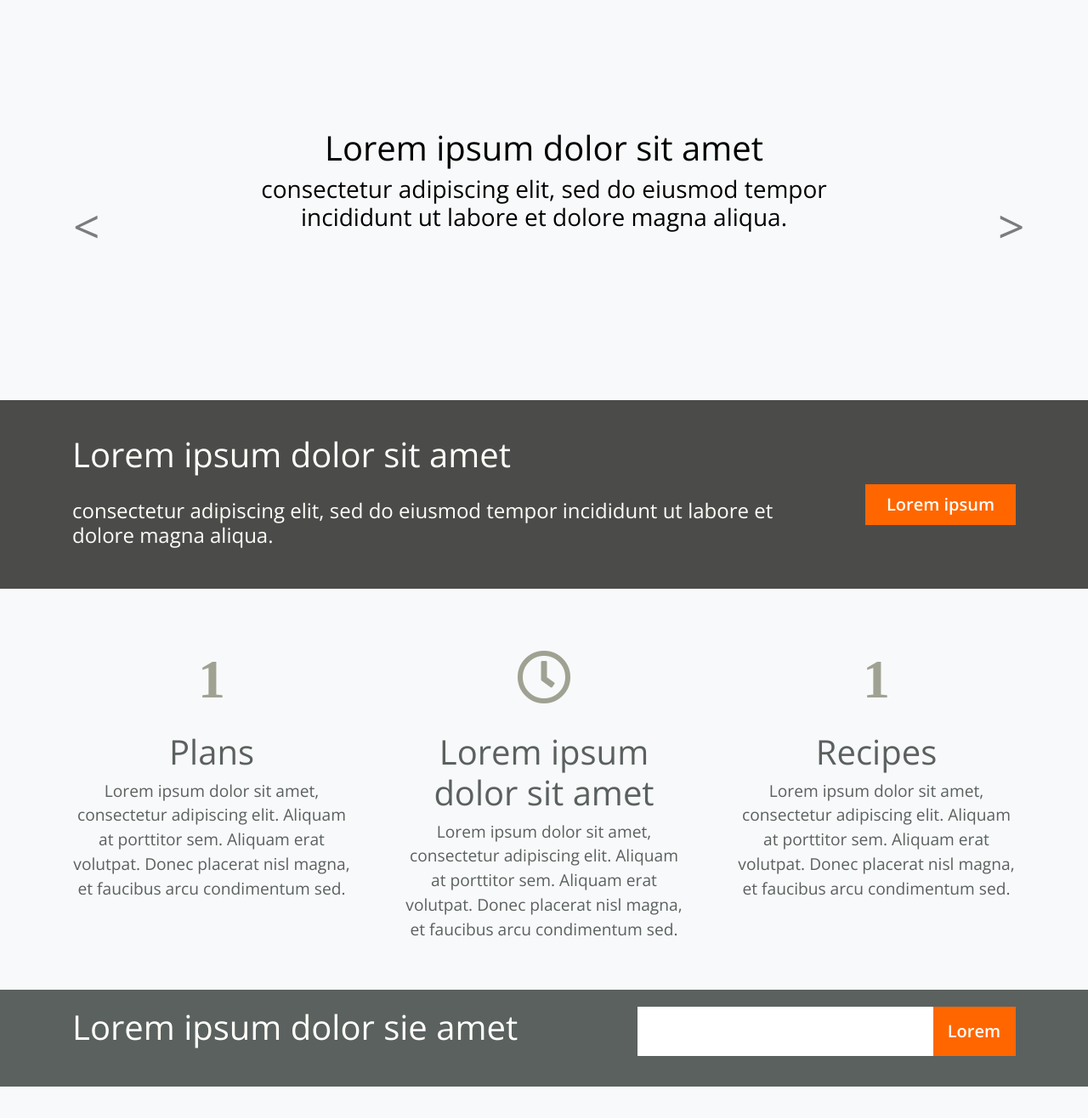
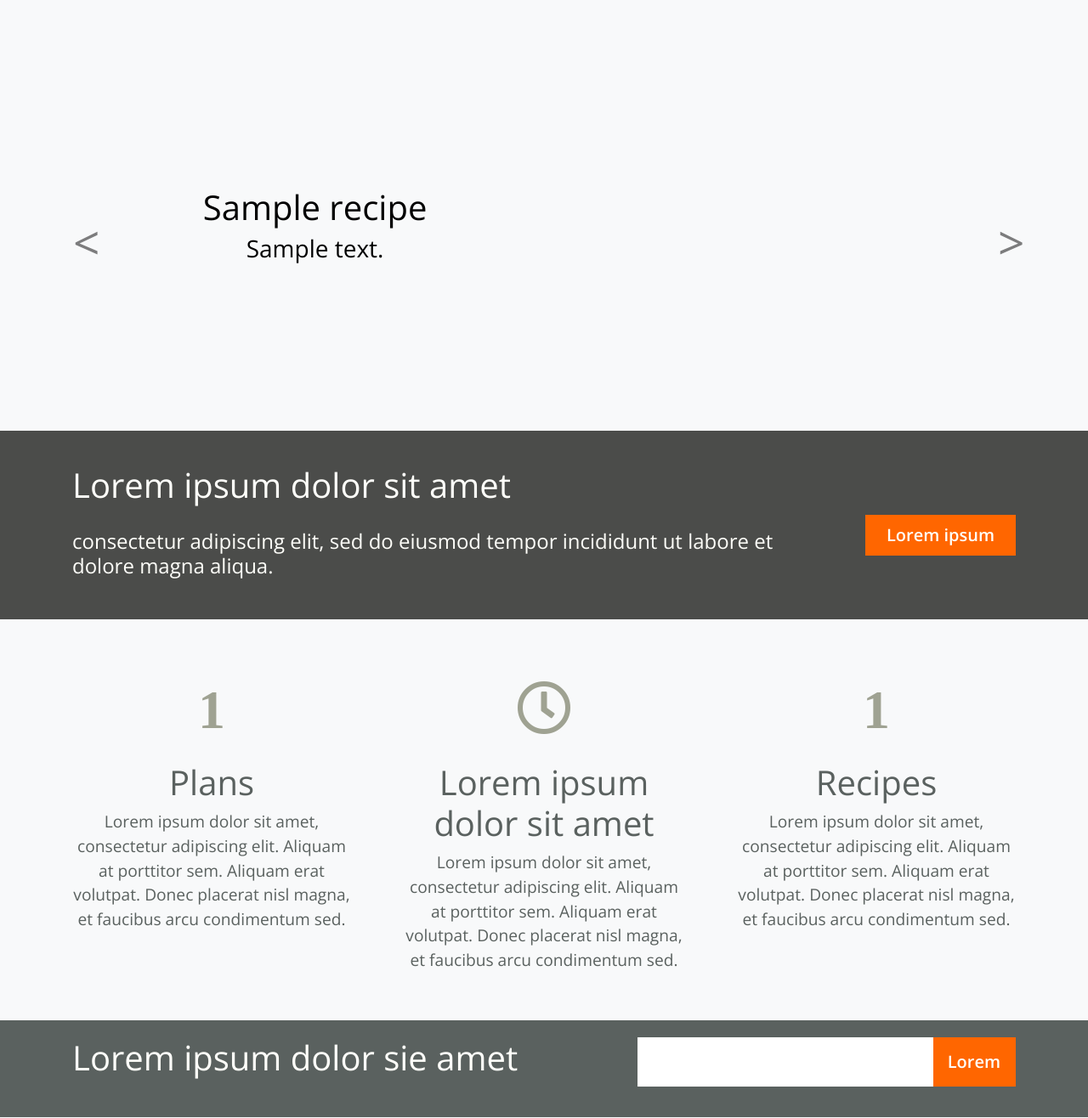
Before and after one commit to JoannaGradowska/CL-ScrumLabProject, a Django app: template jedzonko/templates/index.html in a window 1280 px wide. Shown: the part 101-1417 px from the top of the page at 85% size. Run offline with Django 3.2, Linux system fonts and the light colour scheme; the template is opened without the code that fills it: most values are stand-ins (such as "Sample title", 1, 10 or a date in 2020); some libraries are stand-ins or nearby versions; some web fonts are replaced.

Commit message:
wyswietlanie przepisow na stronie

```diff
--- a/jedzonko/templates/index.html
+++ b/jedzonko/templates/index.html
@@ -6,12 +6,14 @@
     <meta charset="utf-8">
     <meta name="viewport" content="width=device-width, initial-scale=1, shrink-to-fit=no">
     <title>Zaplanuj Jedzonko</title>
-    <link rel="stylesheet" href="https://stackpath.bootstrapcdn.com/bootstrap/4.1.3/css/bootstrap.min.css" integrity="sha384-MCw98/SFnGE8fJT3GXwEOngsV7Zt27NXFoaoApmYm81iuXoPkFOJwJ8ERdknLPMO"
+    <link rel="stylesheet" href="https://stackpath.bootstrapcdn.com/bootstrap/4.1.3/css/bootstrap.min.css"
+          integrity="sha384-MCw98/SFnGE8fJT3GXwEOngsV7Zt27NXFoaoApmYm81iuXoPkFOJwJ8ERdknLPMO"
           crossorigin="anonymous">
     <link href="https://fonts.googleapis.com/css?family=Charmonman:400,700|Open+Sans:400,600,700&amp;subset=latin-ext"
           rel="stylesheet">
     <link rel="stylesheet" href="{% static "css/style.css" %}">
-    <link rel="stylesheet" href="https://use.fontawesome.com/releases/v5.5.0/css/all.css" integrity="sha384-B4dIYHKNBt8Bc12p+WXckhzcICo0wtJAoU8YZTY5qE0Id1GSseTk6S+L3BlXeVIU" crossorigin="anonymous">
+    <link rel="stylesheet" href="https://use.fontawesome.com/releases/v5.5.0/css/all.css"
+          integrity="sha384-B4dIYHKNBt8Bc12p+WXckhzcICo0wtJAoU8YZTY5qE0Id1GSseTk6S+L3BlXeVIU" crossorigin="anonymous">
 </head>
 
 <body>
@@ -45,33 +47,18 @@
 <section class="padding-large bg-light">
     <div id="carouselExampleControls" class="carousel slide main-slider" data-ride="carousel">
         <div class="carousel-inner container">
-                <div class="carousel-item active">
+            {% for recipe in random_recipes %}
+            <div class="carousel-item{% if forloop.counter == 1 %} active{% endif %}">
                 <div class="container w-75 d-flex">
                     <div class="carousel-caption d-block">
-                            <h1>Lorem ipsum dolor sit amet</h1>
-                            <h3> consectetur adipiscing elit, sed do eiusmod tempor incididunt ut labore et dolore
-                                magna aliqua.</h3>
+                        <i class="fas icon-details">
+                        </i>
+                        <h1>{{ recipe.name }}</h1>
+                        <h3>{{ recipe.description }}</h3>
                     </div>
                 </div>
             </div>
-                <div class="carousel-item">
-                    <div class="container w-75 d-flex">
-                        <div class="carousel-caption d-block">
-                            <h1>Torem ipsum dolor sit amet</h1>
-                            <h3> consectetur adipiscing elit, sed do eiusmod tempor incididunt ut labore et dolore
-                                magna aliqua.</h3>
-                        </div>
-                    </div>
-                </div>
-                <div class="carousel-item">
-                    <div class="container w-75 d-flex">
-                        <div class="carousel-caption d-block">
-                            <h1>Borem ipsum dolor sit amet</h1>
-                            <h3> consectetur adipiscing elit, sed do eiusmod tempor incididunt ut labore et dolore
-                                magna aliqua.</h3>
-                        </div>
-                    </div>
-                </div>
+             {% endfor %}
         </div>
         <a class="carousel-control-prev" href="#carouselExampleControls" role="button" data-slide="prev">
             <span class="carousel-control-prev-icon" aria-hidden="true"></span>
@@ -106,20 +93,23 @@
                 {#                        <i class="fas fa-check icon-details"></i>#}
                 <i class="fas icon-details">{{ plans_counter }}</i>
                 <h1>Plans</h1>
-                        <p>Lorem ipsum dolor sit amet, consectetur adipiscing elit. Aliquam at porttitor sem.  Aliquam erat volutpat. Donec placerat nisl magna, et faucibus arcu condimentum sed.
+                <p>Lorem ipsum dolor sit amet, consectetur adipiscing elit. Aliquam at porttitor sem. Aliquam erat
+                    volutpat. Donec placerat nisl magna, et faucibus arcu condimentum sed.
                 </p>
             </div>
             <div class="col text-center pr-4 pl-4 mr-4 ml-4">
                 <i class="far fa-clock icon-details"></i>
                 <h1>Lorem ipsum dolor sit amet</h1>
-                        <p>Lorem ipsum dolor sit amet, consectetur adipiscing elit. Aliquam at porttitor sem.  Aliquam erat volutpat. Donec placerat nisl magna, et faucibus arcu condimentum sed.
+                <p>Lorem ipsum dolor sit amet, consectetur adipiscing elit. Aliquam at porttitor sem. Aliquam erat
+                    volutpat. Donec placerat nisl magna, et faucibus arcu condimentum sed.
                 </p>
             </div>
             <div class="col text-center">
                 {#                        <i class="fas fa-list icon-details"></i>#}
                 <i class="fas icon-details">{{ recipes_counter }}</i>
                 <h1>Recipes</h1>
-                        <p>Lorem ipsum dolor sit amet, consectetur adipiscing elit. Aliquam at porttitor sem.  Aliquam erat volutpat. Donec placerat nisl magna, et faucibus arcu condimentum sed.
+                <p>Lorem ipsum dolor sit amet, consectetur adipiscing elit. Aliquam at porttitor sem. Aliquam erat
+                    volutpat. Donec placerat nisl magna, et faucibus arcu condimentum sed.
                 </p>
             </div>
         </div>
@@ -158,7 +148,9 @@
 
             <div class="col-7 ml-4">
                 <h1 class="pb-1">Zaplanuj Jedzonko by Maria Iksińska</h1>
-                    <p>Aplikacja dla ludzi, którzy dbają o swoje zdrowie i chcą planować swoje posiłki. Jest to dużo łatwiejsze, niż myślisz - spróbuj! Podziel się przepisem, zobacz co jedzą inni, przygotuj zdrowy i smaczny posiłek o każdej porze :)
+                <p>Aplikacja dla ludzi, którzy dbają o swoje zdrowie i chcą planować swoje posiłki. Jest to dużo
+                    łatwiejsze, niż myślisz - spróbuj! Podziel się przepisem, zobacz co jedzą inni, przygotuj zdrowy i
+                    smaczny posiłek o każdej porze :)
 
                 </p>
             </div>
@@ -172,7 +164,8 @@
             <div class="col">
                 <h3 class="mb-4">Kontakt</h3>
                 <p>Chcesz się z nami spotkać?
-Zapraszamy do naszego biura na rozmowę przy dobrej kawie, postaramy się odpowiedzieć na Twoje pytania.</p>
+                    Zapraszamy do naszego biura na rozmowę przy dobrej kawie, postaramy się odpowiedzieć na Twoje
+                    pytania.</p>
             </div>
             <div class="col pl-4 ml-4">
                 <h3 class="mb-4">Jaka forma kontaktu pasuje Tobie najbardziej?</h3>
@@ -215,11 +208,14 @@ Zapraszamy do naszego biura na rozmowę przy dobrej kawie, postaramy się odpowi
     </div>
 </footer>
 
-    <script src="https://code.jquery.com/jquery-3.3.1.slim.min.js" integrity="sha384-q8i/X+965DzO0rT7abK41JStQIAqVgRVzpbzo5smXKp4YfRvH+8abtTE1Pi6jizo"
+<script src="https://code.jquery.com/jquery-3.3.1.slim.min.js"
+        integrity="sha384-q8i/X+965DzO0rT7abK41JStQIAqVgRVzpbzo5smXKp4YfRvH+8abtTE1Pi6jizo"
         crossorigin="anonymous"></script>
-    <script src="https://cdnjs.cloudflare.com/ajax/libs/popper.js/1.14.3/umd/popper.min.js" integrity="sha384-ZMP7rVo3mIykV+2+9J3UJ46jBk0WLaUAdn689aCwoqbBJiSnjAK/l8WvCWPIPm49"
+<script src="https://cdnjs.cloudflare.com/ajax/libs/popper.js/1.14.3/umd/popper.min.js"
+        integrity="sha384-ZMP7rVo3mIykV+2+9J3UJ46jBk0WLaUAdn689aCwoqbBJiSnjAK/l8WvCWPIPm49"
         crossorigin="anonymous"></script>
-    <script src="https://stackpath.bootstrapcdn.com/bootstrap/4.1.3/js/bootstrap.min.js" integrity="sha384-ChfqqxuZUCnJSK3+MXmPNIyE6ZbWh2IMqE241rYiqJxyMiZ6OW/JmZQ5stwEULTy"
+<script src="https://stackpath.bootstrapcdn.com/bootstrap/4.1.3/js/bootstrap.min.js"
+        integrity="sha384-ChfqqxuZUCnJSK3+MXmPNIyE6ZbWh2IMqE241rYiqJxyMiZ6OW/JmZQ5stwEULTy"
         crossorigin="anonymous"></script>
 </body>
 </html>
--- a/jedzonko/views.py
+++ b/jedzonko/views.py
@@ -19,6 +19,8 @@ class LandingPage(View):
         return render(request, "index.html", {
             'plans_counter': Plan.objects.all().count(),
             'recipes_counter': Recipe.objects.all().count(),
+            'random_recipes': Recipe.objects.order_by('?')[:3],
+
         })
 
 
```
Lines whose indentation alone changed are shown as unchanged.
